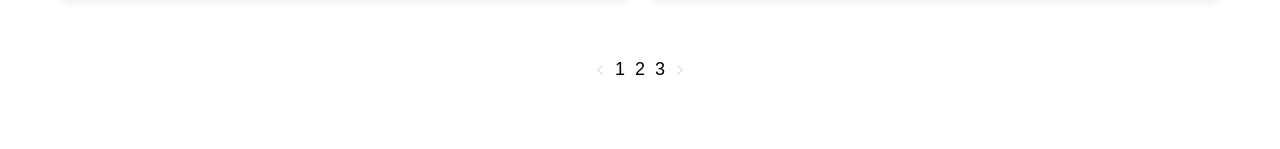
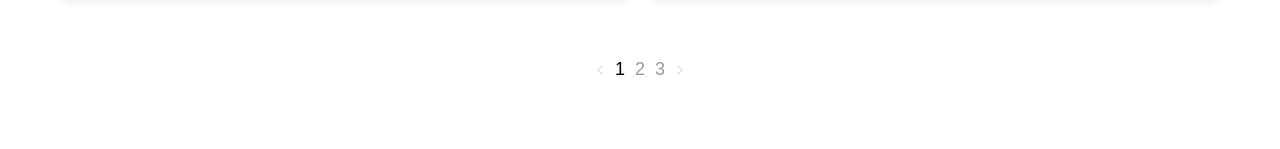
Before and after one commit to Backrow-NCP/solt-frontend, a React (Create React App) app: page /board/list in a window 1280 px wide. Shown: the part 1287-1436 px from the top of the page. Built offline with nearby package versions, Linux system fonts and the light colour scheme; a web font is replaced by a local one.

Commit message:
Pagination 수정 중

```diff
--- a/public/sampleData.json
+++ b/public/sampleData.json
@@ -1,9 +1,9 @@
 {
   "page": 1,
   "size": 6,
-  "total": 12,
+  "total": 13,
   "startPage": 1,
-  "endPage": 2,
+  "endPage": 21,
   "prev": false,
   "next": true,
   "dtoList": [
--- a/src/components/Board/BoardDetail.jsx
+++ b/src/components/Board/BoardDetail.jsx
@@ -47,7 +47,7 @@ const BoardDetail = ({ boardData }) => {
 
   const handleEdit = async () => {
     try {
-      const response = await axios.get(`board/edit/${boardData.boardId}`);
+      const response = await axios.get(`/board/edit/${boardData.boardId}`);
       console.log('Edit Response:', response.data);
     } catch (error) {
       console.error('Error fetching edit data:', error);
--- a/src/components/Board/BoardList.jsx
+++ b/src/components/Board/BoardList.jsx
@@ -1,39 +1,72 @@
 import React, { useEffect, useState } from 'react';
 import axios from 'axios';
 import { BoardContainer } from '../../styles/board/boardList';
-import Pagination from '../../components/Board/Pagination';
-import BoardItem from '../Board/BoardItem';
+import Pagination from './Pagination';
+import BoardItem from './BoardItem';
 
 const BoardList = () => {
   const [items, setItems] = useState([]);
-  const [currentPage, setCurrentPage] = useState(1);
-  const itemsPerPage = 6;
+  const [pageData, setPageData] = useState({
+    page: 1,
+    size: 6,
+    total: 0,
+    startPage: 1,
+    endPage: 3, // 최대 10개 페이지 보여주도록 설정
+    prev: false,
+    next: true,
+  });
+  const { page, size, total, startPage, endPage, prev, next } = pageData;
 
   useEffect(() => {
     const fetchData = async () => {
       try {
-        // const url = `${process.env.REACT_APP_API_URL}/board/list`;
-        // const params = `?page=${currentPage}&size=${itemsPerPage}`;
-        // const fullUrl = url + params; // 전체 URL 확인
-        // console.log('Fetching data from:', fullUrl); // 전체 URL 로그
-        // const response = await axios.get(fullUrl);
         const response = await axios.get('/sampledata.json');
-        console.log(response);
-        setItems(response.data.dtoList); // 데이터 배열을 상태에 저장
+        const data = response.data;
+
+        setItems(data.dtoList); // 게시글 목록 저장
+        setPageData(prevData => ({
+          ...prevData,
+          total: data.total,
+          prev: data.page > 1,
+          next: data.page * size < data.total,
+        }));
       } catch (error) {
         console.error('데이터를 가져오는 중 오류 발생:', error);
       }
     };
 
     fetchData();
-  }, [currentPage]); // currentPage 변경 시 fetchData 호출
-
-  const totalPages = Math.ceil(items.length / itemsPerPage);
+  }, []); // 처음 로드 시 데이터 가져오기
 
   // 현재 페이지에 해당하는 게시글만 slice로 추출
-  const indexOfLastItem = currentPage * itemsPerPage;
-  const indexOfFirstItem = indexOfLastItem - itemsPerPage;
+  const indexOfLastItem = page * size;
+  const indexOfFirstItem = indexOfLastItem - size;
   const currentItems = items.slice(indexOfFirstItem, indexOfLastItem);
+
+  const handlePageChange = newPage => {
+    setPageData(prevData => ({
+      ...prevData,
+      page: newPage,
+      startPage: Math.floor((newPage - 1) / 10) * 10 + 1, // 새로운 startPage 계산
+      endPage: Math.min(startPage + 9, Math.ceil(total / size)), // 새로운 endPage 계산
+    }));
+  };
+
+  const handleNextGroup = () => {
+    setPageData(prevData => ({
+      ...prevData,
+      startPage: prevData.startPage + 10,
+      endPage: Math.min(prevData.endPage + 10, Math.ceil(total / size)),
+    }));
+  };
+
+  const handlePrevGroup = () => {
+    setPageData(prevData => ({
+      ...prevData,
+      startPage: Math.max(prevData.startPage - 10, 1),
+      endPage: Math.max(prevData.endPage - 10, 10), // 최소 10으로 설정
+    }));
+  };
 
   if (!Array.isArray(items) || items.length === 0) {
     return (
@@ -61,10 +94,17 @@ const BoardList = () => {
           />
         ))}
       </BoardContainer>
+
       <Pagination
-        currentPage={currentPage}
-        totalPages={totalPages}
-        onPageChange={setCurrentPage}
+        page={page}
+        total={Math.ceil(total / size)} // 전체 페이지 수
+        startPage={startPage}
+        endPage={endPage}
+        prev={prev}
+        next={next}
+        onPageChange={handlePageChange} // 페이지 변경 핸들러
+        onNextGroup={handleNextGroup} // 다음 그룹 핸들러
+        onPrevGroup={handlePrevGroup} // 이전 그룹 핸들러
       />
     </>
   );
--- a/src/components/Board/Pagination.jsx
+++ b/src/components/Board/Pagination.jsx
@@ -9,55 +9,48 @@ import PrevButton from '../../assets/images/prevButton.svg';
 import DisabledNextButton from '../../assets/images/disabled-next.svg'; // 비활성화된 다음 버튼
 import DisabledPrevButton from '../../assets/images/disabled-prev.svg'; // 비활성화된 이전 버튼
 
-const Pagination = ({ currentPage, totalPages, onPageChange }) => {
-  const itemsPerPage = 10; // 페이지당 항목 수
-  const totalGroups = Math.ceil(totalPages / itemsPerPage); // 그룹 수
-  const currentGroup = Math.floor((currentPage - 1) / itemsPerPage); // 현재 그룹
-
-  const handleNext = () => {
-    if (currentGroup < totalGroups - 1) {
-      onPageChange((currentGroup + 1) * itemsPerPage + 1);
-    }
-  };
-
-  const handlePrevious = () => {
-    if (currentGroup > 0) {
-      onPageChange((currentGroup - 1) * itemsPerPage + 1);
-    }
-  };
-
-  const startPage = currentGroup * itemsPerPage + 1;
-  const endPage = Math.min(startPage + itemsPerPage - 1, totalPages);
+const Pagination = ({
+  page,
+  total, // 전체 페이지 수
+  startPage, // 현재 보여지는 첫 번째 페이지 번호
+  endPage, // 현재 보여지는 마지막 페이지 번호
+  prev, // 이전 버튼 활성화 여부
+  next, // 다음 버튼 활성화 여부
+  onPageChange, // 페이지 변경 핸들러
+  onNextGroup, // 다음 페이지 그룹으로 이동하는 함수
+  onPrevGroup, // 이전 페이지 그룹으로 이동하는 함수
+}) => {
+  // 총 페이지 수를 계산 (endPage와 startPage의 차이로)
+  const totalPages = endPage - startPage + 1;
 
   return (
     <PaginationContainer>
-      <PaginationButton onClick={handlePrevious} disabled={currentGroup === 0}>
+      {/* 이전 그룹 버튼 */}
+      <PaginationButton onClick={onPrevGroup} disabled={startPage === 1}>
         <img
-          src={currentGroup === 0 ? DisabledPrevButton : PrevButton}
+          src={startPage === 1 ? DisabledPrevButton : PrevButton}
           alt="왼쪽 화살표 아이콘"
           width={10}
           height={10}
         />
       </PaginationButton>
 
-      {[...Array(endPage - startPage + 1)].map((_, index) => (
+      {/* 페이지 번호 렌더링 */}
+      {totalPages > 0 &&
+        [...Array(totalPages)].map((_, index) => (
           <PaginationButton
             key={startPage + index}
             onClick={() => onPageChange(startPage + index)}
-          active={currentPage === startPage + index ? 'true' : 'false'}
+            active={page === startPage + index ? 'true' : 'false'}
           >
             {startPage + index}
           </PaginationButton>
         ))}
 
-      <PaginationButton
-        onClick={handleNext}
-        disabled={currentGroup >= totalGroups - 1}
-      >
+      {/* 다음 그룹 버튼 */}
+      <PaginationButton onClick={onNextGroup} disabled={endPage >= total}>
         <img
-          src={
-            currentGroup >= totalGroups - 1 ? DisabledNextButton : NextButton
-          }
+          src={endPage >= total ? DisabledNextButton : NextButton}
           alt="오른쪽 화살표 아이콘"
           width={10}
           height={10}
--- a/src/components/Board/ReplySection.jsx
+++ b/src/components/Board/ReplySection.jsx
@@ -24,7 +24,6 @@ const ReplySection = ({ boardId }) => {
   const [comments, setComments] = useState([]); // 댓글 상태
   const [visibleReplyInputs, setVisibleReplyInputs] = useState({}); // 각 댓글에 대한 답글 입력 가시성 관리
   const [replyInputValues, setReplyInputValues] = useState({}); // 각 답글 입력 상태 관리
-  const [visibleSubReplies, setVisibleSubReplies] = useState({}); // 각 댓글의 가시적인 대댓글 수
   const [isEditing, setIsEditing] = useState(false);
   const [replyContent, setReplyContent] = useState({}); // 초기 댓글 내용 및 수정 댓글 내용 저장
 
--- a/src/pages/board/List.jsx
+++ b/src/pages/board/List.jsx
@@ -6,7 +6,7 @@ import Button from '../../components/Button';
 import { PlanContainer, ButtonContainer } from '../../styles/board/listPage';
 // import boardData from '../../data/board.json';
 import boardData from '../../data/sampleData.json';
-// 커밋 테스트
+
 const List = () => {
   const navigate = useNavigate();
 
--- a/src/styles/board/boardDetail.js
+++ b/src/styles/board/boardDetail.js
@@ -127,7 +127,7 @@ export const DeleteButton = styled.button`
 `;
 
 export const BoardContainer = styled.div`
-  height: 48vh;
+  max-height: 624px;
   overflow-y: auto;
   ${scrollbar}
 
--- a/src/styles/board/pagination.js
+++ b/src/styles/board/pagination.js
@@ -1,44 +1,13 @@
 import styled from 'styled-components';
 
-export const PageButton = styled.button`
-  background: none;
-  border: none;
-  color: ${props => (props.active ? '#000' : '#999')};
-  font-size: 18px;
-  margin: 0 5px;
-  cursor: pointer;
-
-  &:hover {
-    color: #000;
-  }
-`;
-
-export const SpecialButton = styled.button`
-  background: none;
-  border: none;
-  color: #666; /* 무채색 스타일 */
-  font-size: 16px;
-  margin: 0 15px;
-  cursor: pointer;
-  font-weight: bold;
-
-  &:hover {
-    color: #000;
-  }
-`;
-export const PaginationContainer = styled.div`
-  display: flex;
-  justify-content: center;
-  margin: 20px 0;
-`;
-
+// 페이지 버튼 스타일
 export const PaginationButton = styled.button`
   background: none;
   border: none;
-  color: ${props => (props.active ? '#000' : '#999')};
+  color: ${props => (props.active === 'true' ? '#000' : '#999')};
   font-size: 18px;
-  margin: 0 5px;
-  cursor: pointer; // 기본 커서
+  margin: 0 5px; /* 기본 간격 */
+  cursor: pointer;
 
   /* 중앙 정렬을 위한 flexbox 설정 */
   display: flex;
@@ -57,6 +26,32 @@ export const PaginationButton = styled.button`
   /* 비활성화 상태에 대한 스타일 */
   &:disabled {
     cursor: default; /* 비활성화 시 커서 변경 */
-    opacity: 0.5; /* 비활성화 시 투명도 변경 (선택 사항) */
+    opacity: 0.5; /* 비활성화 시 투명도 변경 */
+  }
+
+  /* 화면 크기에 따른 동적 간격 */
+  @media (max-width: 1200px) {
+    margin: 0 4px;
+  }
+
+  @media (max-width: 992px) {
+    margin: 0 3px;
+  }
+
+  @media (max-width: 768px) {
+    margin: 0 2px;
+    font-size: 16px; /* 작은 화면에서 폰트 크기도 줄어듦 */
+  }
+
+  @media (max-width: 576px) {
+    margin: 0 1px;
+    font-size: 14px; /* 더 작은 화면에서 폰트 크기 줄어듦 */
   }
 `;
+
+// PaginationContainer 스타일
+export const PaginationContainer = styled.div`
+  display: flex;
+  justify-content: center;
+  margin: 20px 0;
+`;
```
Lines whose indentation alone changed are shown as unchanged.
